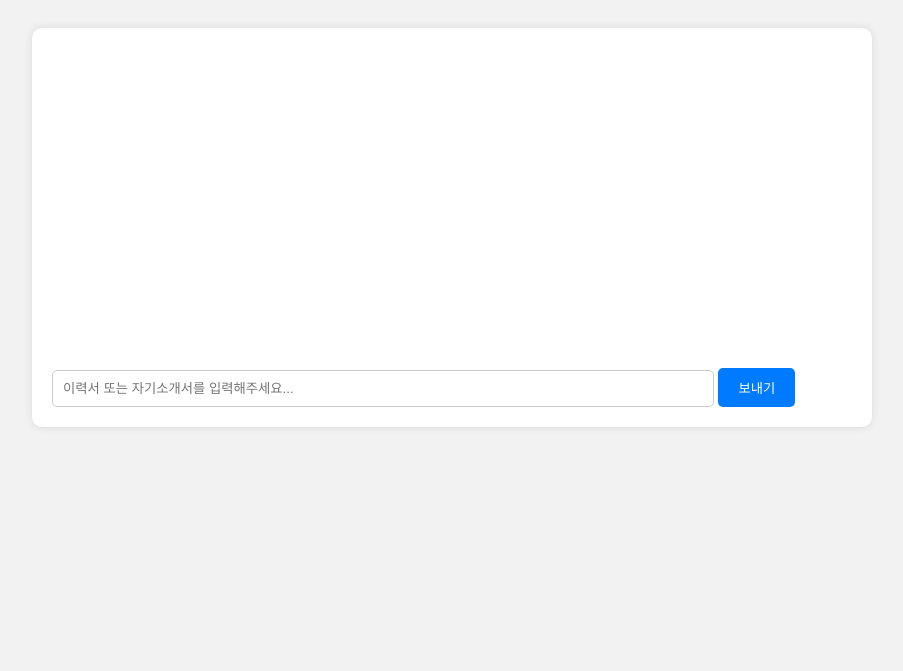
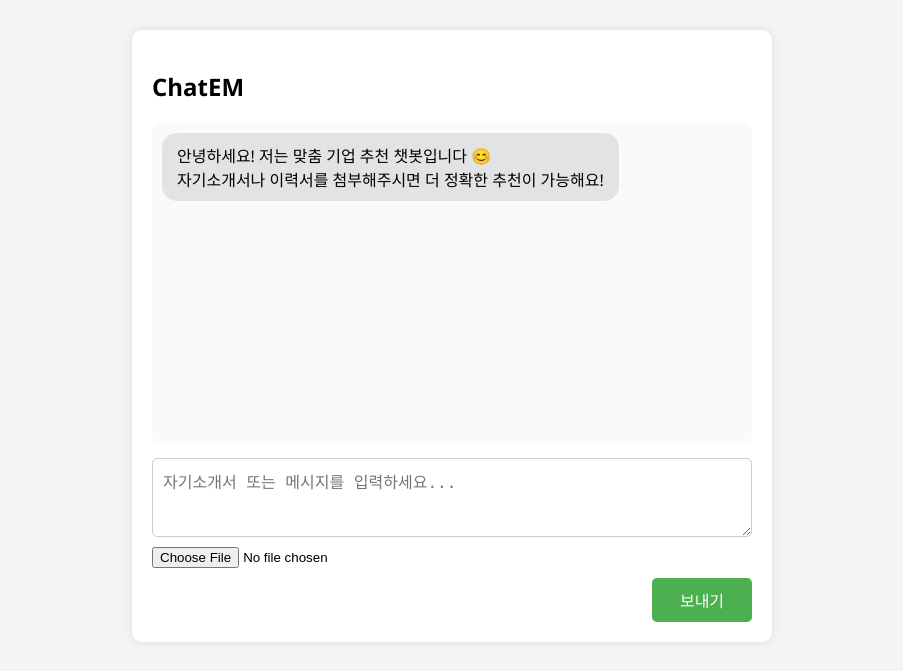
Before and after one commit to ITEAA/ChatEM.gpt, a Flask app: page / in a window 1280 px wide. Shown: the top 671 px of the page, without its empty margins (188-1091 px from the left). Run offline with Flask 3, Linux system fonts and the light colour scheme.

Commit message:
Update index.html

```diff
--- a/templates/index.html
+++ b/templates/index.html
@@ -1,92 +1,173 @@
 <!DOCTYPE html>
 <html lang="ko">
 <head>
-    <meta charset="UTF-8">
-    <title>ChatEM 챗봇</title>
+  <meta charset="UTF-8" />
+  <title>ChatEM 기업 매칭 챗봇</title>
   <style>
     body {
-            font-family: Arial, sans-serif;
-            background: #f2f2f2;
+      font-family: 'Segoe UI', sans-serif;
+      background-color: #f4f4f4;
+      margin: 0;
+      padding: 30px 0;
+      display: flex;
+      justify-content: center;
+    }
+
+    #chatContainer {
+      width: 100%;
+      max-width: 600px;
+      background: white;
+      border-radius: 10px;
       padding: 20px;
+      box-shadow: 0 0 10px rgba(0,0,0,0.1);
+      display: flex;
+      flex-direction: column;
     }
-        #chat-box {
-            width: 100%;
-            max-width: 800px;
-            margin: 0 auto;
-            background: white;
-            padding: 20px;
-            border-radius: 10px;
-            box-shadow: 0 0 10px rgba(0,0,0,0.1);
+
+    #chatBox {
+      display: flex;
+      flex-direction: column;
+      gap: 10px;
+      padding: 10px;
+      background: #fafafa;
+      border-radius: 8px;
+      min-height: 300px;
+      max-height: 500px;
+      overflow-y: auto;
     }
-        #messages {
-            min-height: 300px;
-            margin-bottom: 20px;
+
+    .message {
+      padding: 10px 15px;
+      border-radius: 15px;
+      max-width: 80%;
+      word-wrap: break-word;
+      white-space: pre-wrap;
     }
-        .message {
-            margin-bottom: 10px;
+
+    .user {
+      background: #d1e7dd;
+      align-self: flex-end;
     }
-        .user {
-            font-weight: bold;
+
+    .gpt {
+      background: #e2e3e5;
+      align-self: flex-start;
     }
-        .bot {
-            color: #333;
+
+    #inputArea {
+      display: flex;
+      flex-direction: column;
+      margin-top: 15px;
+      gap: 10px;
     }
-        input[type="text"] {
-            width: 80%;
+
+    #userInput, #interestInput, #regionInput, #salaryInput {
       padding: 10px;
+      font-size: 16px;
+      border-radius: 5px;
       border: 1px solid #ccc;
-            border-radius: 5px;
     }
-        button {
-            padding: 10px 20px;
+
+    #fileInput {
       border: none;
-            background-color: #007BFF;
+    }
+
+    #sendBtn {
+      padding: 10px;
+      font-size: 16px;
+      border: none;
+      background-color: #4CAF50;
       color: white;
       border-radius: 5px;
       cursor: pointer;
+      width: 100px;
+      align-self: flex-end;
     }
-        button:hover {
-            background-color: #0056b3;
+
+    #sendBtn:hover {
+      background-color: #45a049;
     }
   </style>
 </head>
 <body>
-    <div id="chat-box">
-        <div id="messages"></div>
-        <input type="text" id="user-input" placeholder="이력서 또는 자기소개서를 입력해주세요...">
-        <button onclick="sendMessage()">보내기</button>
+  <div id="chatContainer">
+    <h2>ChatEM</h2>
+    <div id="chatBox">
+      <div class="message gpt">안녕하세요! 저는 맞춤 기업 추천 챗봇입니다 😊<br>자기소개서나 이력서를 첨부해주시면 더 정확한 추천이 가능해요!</div>
+    </div>
+
+    <div id="inputArea">
+      <textarea id="userInput" placeholder="자기소개서 또는 메시지를 입력하세요..." rows="3"></textarea>
+      <input type="file" id="fileInput" />
+      <button id="sendBtn" onclick="sendMessage()">보내기</button>
+    </div>
   </div>
 
   <script>
-        async function sendMessage() {
-            const input = document.getElementById('user-input');
-            const messagesDiv = document.getElementById('messages');
-            const userText = input.value;
-            if (!userText.trim()) return;
+    const input = document.getElementById("userInput");
+    const chatBox = document.getElementById("chatBox");
+    const fileInput = document.getElementById("fileInput");
+    const interestInput = document.getElementById("interestInput");
+    const regionInput = document.getElementById("regionInput");
+    const salaryInput = document.getElementById("salaryInput");
 
-            const userMessage = document.createElement('div');
-            userMessage.className = 'message user';
-            userMessage.innerText = '사용자: ' + userText;
-            messagesDiv.appendChild(userMessage);
-
-            input.value = '';
-
-            const response = await fetch('/chat', {
-                method: 'POST',
-                headers: {
-                    'Content-Type': 'application/json'
-                },
-                body: JSON.stringify({ message: userText })
+    input.addEventListener("keydown", function (e) {
+      if (e.key === "Enter" && !e.shiftKey) {
+        e.preventDefault();
+        sendMessage();
+      }
     });
 
+    async function sendMessage() {
+      const message = input.value.trim();
+      const file = fileInput.files[0];
+
+      if (!message && !file) return;
+
+      const userDiv = document.createElement("div");
+      userDiv.className = "message user";
+      userDiv.innerText = message || `[이력서/자기소개서 업로드됨: ${file.name}]`;
+      chatBox.appendChild(userDiv);
+
+      const loadingDiv = document.createElement("div");
+      loadingDiv.className = "message gpt";
+      loadingDiv.innerText = "분석 중입니다. 잠시만 기다려주세요...";
+      chatBox.appendChild(loadingDiv);
+
+      const formData = new FormData();
+      formData.append("message", message);
+      if (file) formData.append("file", file);
+
+      try {
+        const response = await fetch("/chat", {
+          method: "POST",
+          body: formData,
+        });
+
+        const contentType = response.headers.get("content-type") || "";
+
+        if (!response.ok) {
+          throw new Error(`서버 응답 오류: ${response.status}`);
+        }
+
+        if (contentType.includes("application/json")) {
           const data = await response.json();
+          loadingDiv.innerText = data.reply;
+        } else {
+          const text = await response.text();
+          loadingDiv.innerText = "❌ 예상치 못한 응답 형식:\n" + text;
+        }
+      } catch (err) {
+        loadingDiv.innerText = "❌ 오류 발생: " + err.message;
+      }
 
-            const botMessage = document.createElement('div');
-            botMessage.className = 'message bot';
-            botMessage.innerText = '챗봇: ' + (data.message || data.error);
-            messagesDiv.appendChild(botMessage);
-
-            messagesDiv.scrollTop = messagesDiv.scrollHeight;
+      input.value = "";
+      interestInput.value = "";
+      regionInput.value = "";
+      salaryInput.value = "";
+      fileInput.value = null;
+      input.focus();
+      chatBox.scrollTop = chatBox.scrollHeight;
     }
   </script>
 </body>
```
Lines whose indentation alone changed are shown as unchanged.
